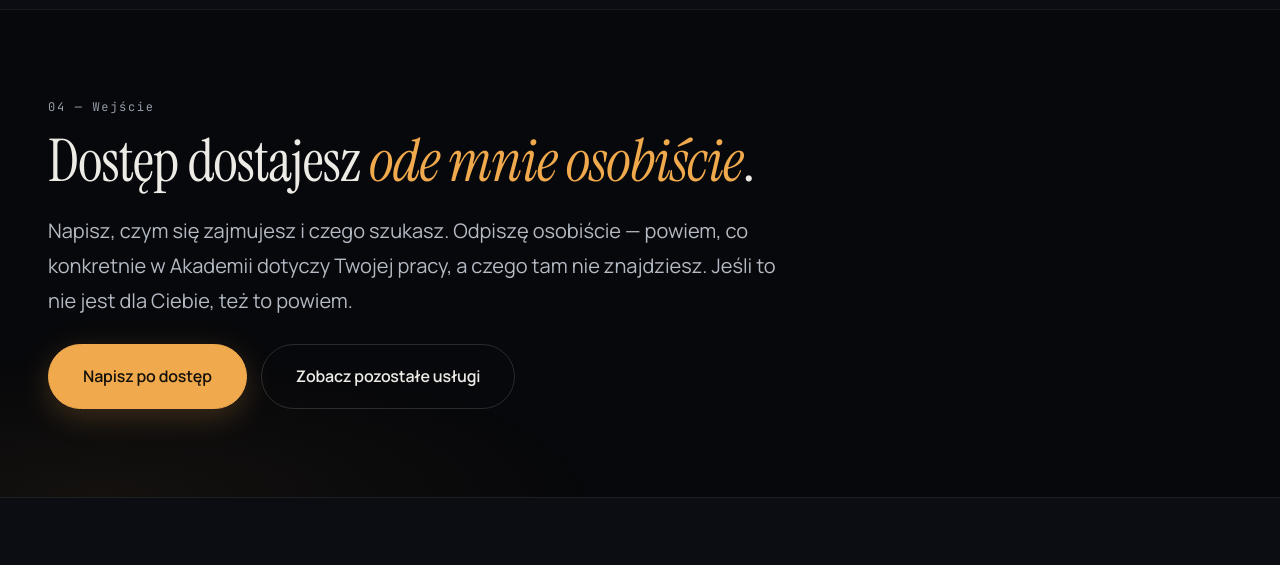
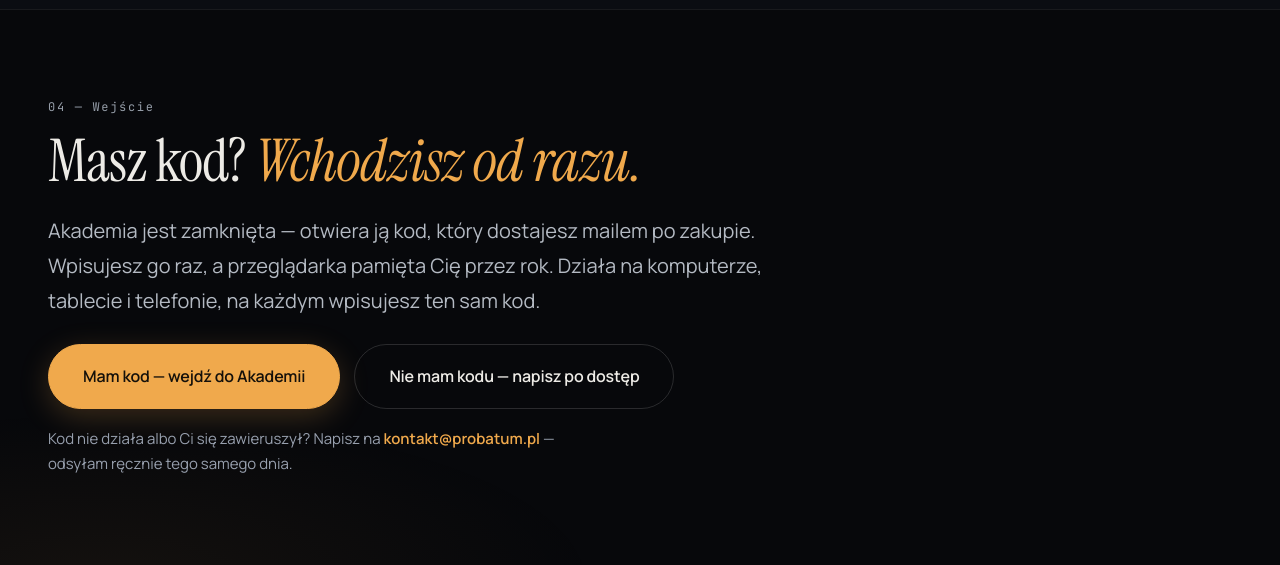
Before and after one commit to Piotrmadrzyk/pm-pages, a plain HTML site: page akademia.html in a window 1280 px wide. Shown: the part 4040-4605 px from the top of the page. Drawn offline with Linux system fonts and the light colour scheme.

Commit message:
Akademia: wejscie kodem prosto ze strony, obok drogi przez kontakt

```diff
--- a/akademia.html
+++ b/akademia.html
@@ -182,17 +182,23 @@
   <div class="wrap">
     <div class="sec-head reveal" style="margin-bottom:26px">
       <span class="idx">04 — Wejście</span>
-      <h2 class="display">Dostęp dostajesz <em>ode mnie osobiście</em>.</h2>
+      <h2 class="display">Masz kod? <em>Wchodzisz od razu.</em></h2>
       <p class="lead">
-        Napisz, czym się zajmujesz i czego szukasz. Odpiszę osobiście — powiem, co konkretnie
-        w Akademii dotyczy Twojej pracy, a czego tam nie znajdziesz. Jeśli to nie jest dla Ciebie,
-        też to powiem.
+        Akademia jest zamknięta — otwiera ją kod, który dostajesz mailem po zakupie.
+        Wpisujesz go raz, a przeglądarka pamięta Cię przez rok. Działa na komputerze,
+        tablecie i telefonie, na każdym wpisujesz ten sam kod.
       </p>
     </div>
     <div class="btnrow reveal">
-      <a href="kontakt.html" class="btn btn-primary btn-lg">Napisz po dostęp</a>
-      <a href="oferta.html" class="btn btn-lg">Zobacz pozostałe usługi</a>
+      <a href="https://akademia-sage.vercel.app/" class="btn btn-primary btn-lg"
+         target="_blank" rel="noopener">Mam kod — wejdź do Akademii</a>
+      <a href="kontakt.html" class="btn btn-lg">Nie mam kodu — napisz po dostęp</a>
     </div>
+    <p class="small reveal" style="margin-top:18px;max-width:60ch;color:var(--dim)">
+      Kod nie działa albo Ci się zawieruszył? Napisz na
+      <a href="mailto:kontakt@probatum.pl" style="color:var(--amber);font-weight:600">kontakt@probatum.pl</a> —
+      odsyłam ręcznie tego samego dnia.
+    </p>
   </div>
 </section>
 
```
Also changed, not shown: build/parts/akademia.html (+12 -6 lines).
